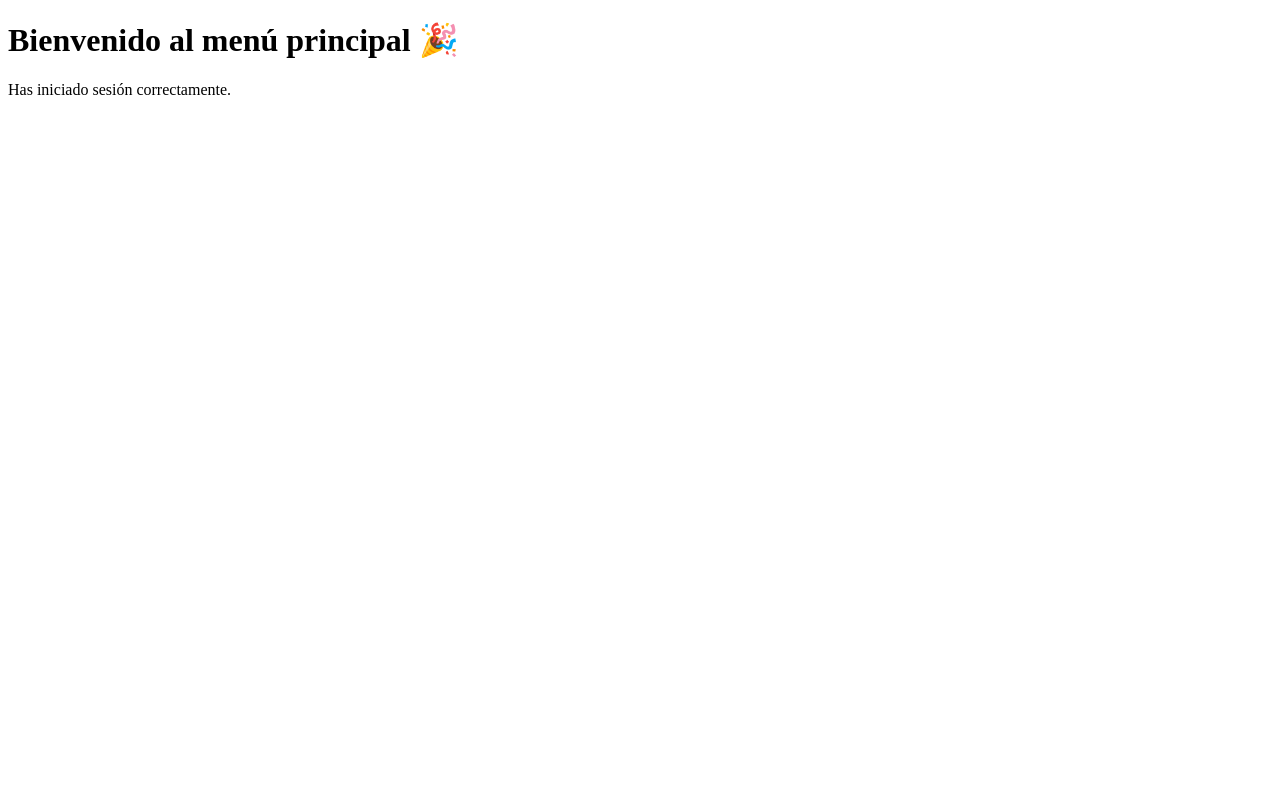
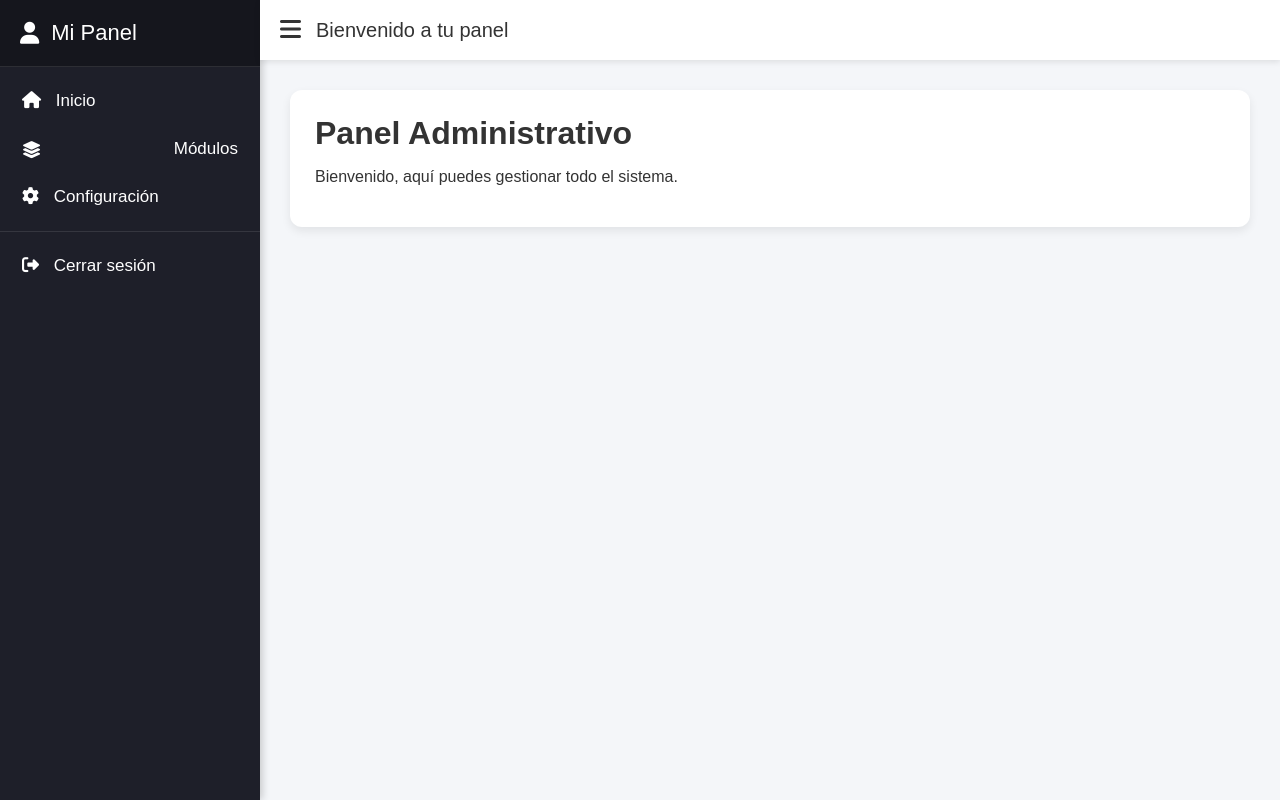
Before and after one commit to JuanDiegoHub/Save-Nova, a Django app: page /menu/ in a window 1280 px wide. Run offline with Django 5.2, Linux system fonts and the light colour scheme.

Commit message:
Menu con html nuevo y css - javascript

```diff
--- a/menu/static/menu/CSS/style.css
+++ b/menu/static/menu/CSS/style.css
@@ -0,0 +1,166 @@
+body {
+    margin: 0;
+    padding: 0;
+    font-family: 'Poppins', sans-serif;
+    background: #f4f6f9;
+    color: #333;
+}
+
+a {
+    text-decoration: none;
+    color: inherit;
+}
+
+.dashboard {
+    display: flex;
+    width: 100%;
+    min-height: 100vh;
+}
+
+.dashboard-nav {
+    width: 260px;
+    background: #1e1f29;
+    color: #fff;
+    transition: 0.3s;
+    overflow-y: auto;
+    box-shadow: 2px 0 8px rgba(0,0,0,0.2);
+}
+
+.dashboard-nav::-webkit-scrollbar {
+    width: 7px;
+}
+
+.dashboard-nav::-webkit-scrollbar-thumb {
+    background: #444;
+    border-radius: 3px;
+}
+
+
+.brand-logo {
+    display: flex;
+    align-items: center;
+    padding: 20px;
+    font-size: 22px;
+    background: #15161d;
+    border-bottom: 1px solid rgba(255,255,255,0.1);
+}
+
+.brand-logo i {
+    margin-right: 12px;
+}
+
+
+.dashboard-nav-list {
+    padding: 10px 0;
+}
+
+.dashboard-nav-item {
+    padding: 14px 22px;
+    display: block;
+    font-size: 17px;
+    transition: 0.2s;
+}
+
+.dashboard-nav-item i {
+    margin-right: 10px;
+}
+
+.dashboard-nav-item:hover {
+    background: #2b2d3a;
+    cursor: pointer;
+}
+
+
+.dashboard-nav-dropdown {
+    width: 100%;
+}
+
+.dashboard-nav-dropdown-toggle {
+    display: flex;
+    justify-content: space-between;
+    align-items: center;
+}
+
+.dashboard-nav-dropdown-menu {
+    display: none;
+    background: #2b2d3a;
+}
+
+.dashboard-nav-dropdown-item {
+    padding: 12px 40px;
+    display: block;
+    font-size: 15px;
+    border-left: 3px solid transparent;
+    transition: 0.2s;
+}
+
+.dashboard-nav-dropdown-item:hover {
+    background: #353745;
+    border-left: 3px solid #4b79ff;
+}
+
+/* Divider */
+.nav-item-divider {
+    height: 1px;
+    background: rgba(255,255,255,0.1);
+    margin: 10px 0;
+}
+
+.dashboard-app {
+    flex-grow: 1;
+    display: flex;
+    flex-direction: column;
+}
+
+.dashboard-toolbar {
+    height: 60px;
+    background: #fff;
+    display: flex;
+    align-items: center;
+    padding: 0 20px;
+    box-shadow: 0px 2px 6px rgba(0,0,0,0.1);
+}
+
+.menu-toggle {
+    font-size: 24px;
+    margin-right: 15px;
+    cursor: pointer;
+}
+
+.title {
+    font-size: 20px;
+    font-weight: 500;
+}
+
+.dashboard-content {
+    padding: 30px;
+}
+
+.container {
+    background: #fff;
+    padding: 25px;
+    border-radius: 12px;
+    box-shadow: 0 4px 10px rgba(0,0,0,0.08);
+}
+
+h1 {
+    margin: 0 0 15px;
+}
+
+@media (max-width: 900px) {
+    .dashboard-nav {
+        position: fixed;
+        left: -260px;
+        top: 0;
+        height: 100%;
+        z-index: 999;
+    }
+
+    .dashboard-nav.active {
+        left: 0;
+    }
+
+    .dashboard-app {
+        margin-left: 0;
+    }
+}
--- /dev/null
+++ b/menu/static/menu/JS/menu.js
@@ -0,0 +1,44 @@
+// ----------------------
+// Toggle del menú lateral
+// ----------------------
+
+document.addEventListener("DOMContentLoaded", () => {
+    const menuToggle = document.querySelector(".menu-toggle");
+    const sidebar = document.querySelector(".dashboard-nav");
+
+    if (menuToggle) {
+        menuToggle.addEventListener("click", () => {
+            sidebar.classList.toggle("active");
+        });
+    }
+
+    // ----------------------
+    // Dropdowns del menú
+    // ----------------------
+
+    const dropdowns = document.querySelectorAll(".dashboard-nav-dropdown-toggle");
+
+    dropdowns.forEach(drop => {
+        drop.addEventListener("click", () => {
+            const parent = drop.parentElement;
+            parent.classList.toggle("show");
+
+            const menu = parent.querySelector(".dashboard-nav-dropdown-menu");
+            if (menu) {
+                menu.style.display = menu.style.display === "block" ? "none" : "block";
+            }
+        });
+    });
+
+    // ----------------------
+    // Cerrar menú si se hace clic fuera (solo en móvil)
+    // ----------------------
+
+    document.addEventListener("click", (e) => {
+        if (window.innerWidth <= 900) {
+            if (!sidebar.contains(e.target) && !menuToggle.contains(e.target)) {
+                sidebar.classList.remove("active");
+            }
+        }
+    });
+});
--- a/menu/templates/menu/menu.html
+++ b/menu/templates/menu/menu.html
@@ -1,11 +1,61 @@
 {% load static %}
 <!DOCTYPE html>
-<html>
+<html lang="es">
 <head>
-    <title>Menú Principal</title>
+    <meta charset="UTF-8">
+    <meta name="viewport" content="width=device-width, initial-scale=1.0">
+    <title>Panel principal</title>
+    <link rel="stylesheet" href="{% static 'menu/css/style.css' %}">
+    <link rel="stylesheet" href="https://cdnjs.cloudflare.com/ajax/libs/font-awesome/6.5.0/css/all.min.css">
+    <script src="https://code.jquery.com/jquery-3.6.0.min.js"></script>
 </head>
 <body>
-    <h1>Bienvenido al menú principal 🎉</h1>
-    <p>Has iniciado sesión correctamente.</p>
+    <div class="dashboard">
+        <div class="dashboard-nav">
+            <header>
+                <a href="#" class="brand-logo">
+                    <i class="fa-solid fa-user"></i> Mi Panel
+                </a>
+            </header>
+
+            <nav class="dashboard-nav-list">
+
+                <a href="#" class="dashboard-nav-item"><i class="fa-solid fa-house"></i> Inicio</a>
+                <div class="dashboard-nav-dropdown">
+                    <a href="#" class="dashboard-nav-item dashboard-nav-dropdown-toggle">
+                        <i class="fa-solid fa-layer-group"></i> Módulos
+                    </a>
+
+                    <div class="dashboard-nav-dropdown-menu">
+                        <a href="#" class="dashboard-nav-dropdown-item">Usuarios</a>
+                        <a href="#" class="dashboard-nav-dropdown-item">Productos</a>
+                        <a href="#" class="dashboard-nav-dropdown-item">Reportes</a>
+                    </div>
+                </div>
+
+                <a href="#" class="dashboard-nav-item"><i class="fa-solid fa-gear"></i> Configuración</a>
+
+                <div class="nav-item-divider"></div>
+
+                <a href="{% url 'login' %}" class="dashboard-nav-item"><i class="fa-solid fa-right-from-bracket"></i> Cerrar sesión</a>
+
+            </nav>
+        </div>
+        <div class="dashboard-app">
+            <header class="dashboard-toolbar">
+                <a href="#" class="menu-toggle"><i class="fa-solid fa-bars"></i></a>
+                <span class="title">Bienvenido a tu panel</span>
+            </header>
+            <div class="dashboard-content">
+                <div class="container">
+                    <h1>Panel Administrativo</h1>
+                    <p>Bienvenido, aquí puedes gestionar todo el sistema.</p>
+                </div>
+            </div>
+        </div>
+
+    </div>
+    <script src="{% static 'menu/js/menu.js' %}"></script>
+
 </body>
 </html>
```
Also changed, not shown: NOVA/settings.py (+14 -3 lines).
